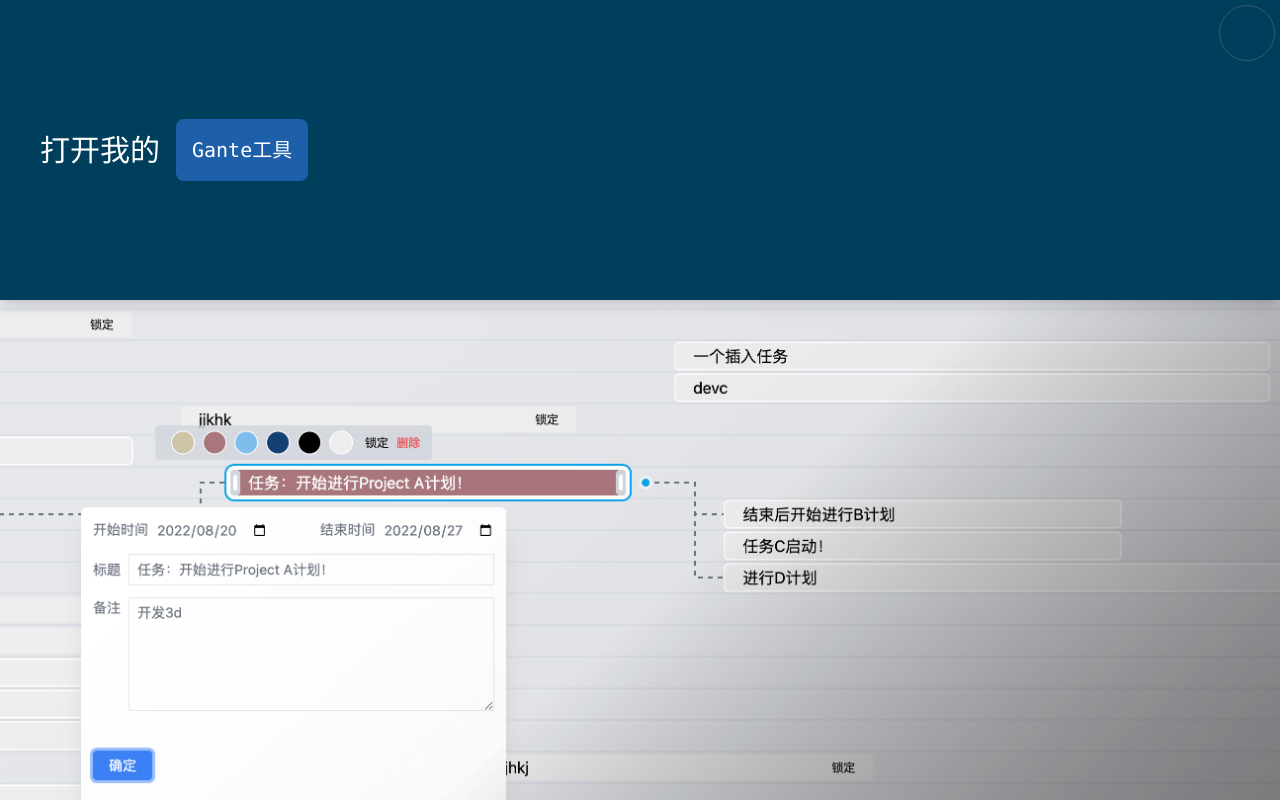
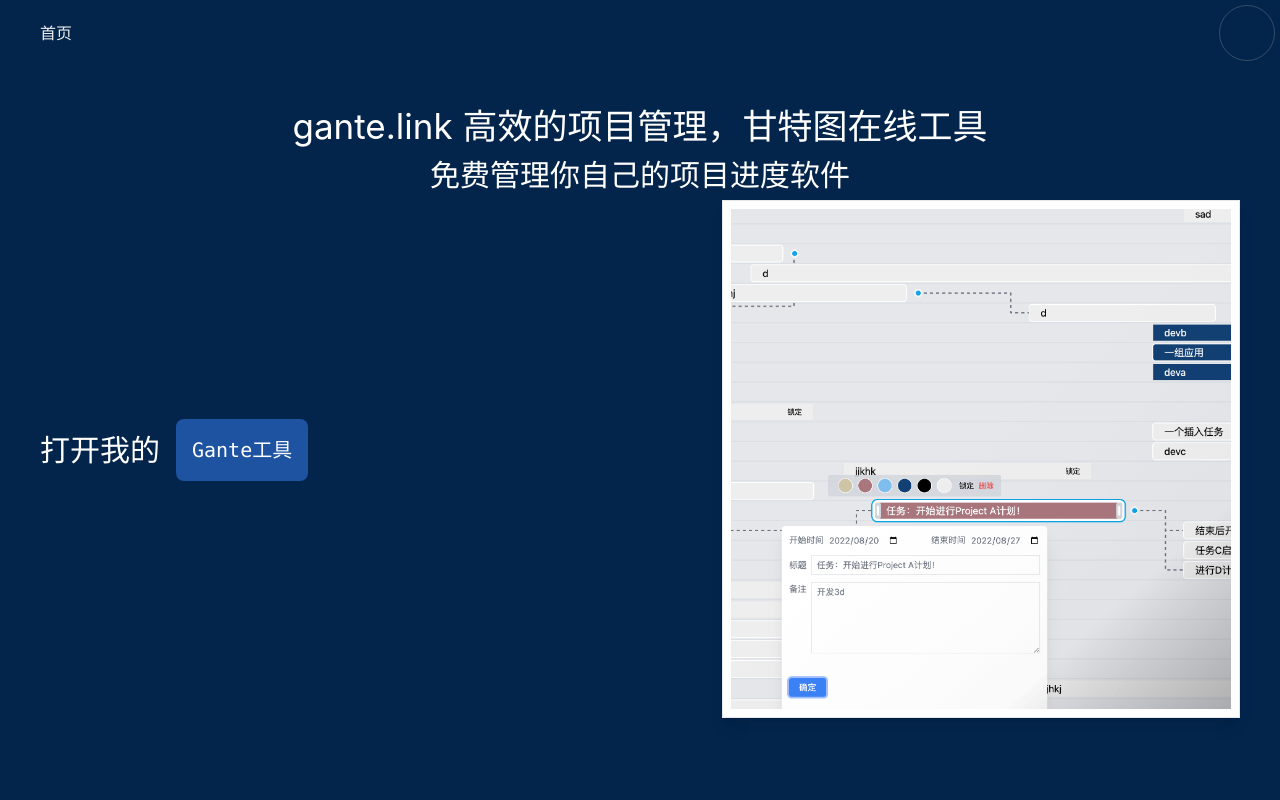
Before and after one commit to Qquanwei/gante, a Next.js app: page / in a window 1280 px wide. Built offline with nearby package versions, Linux system fonts and the light colour scheme.

Commit message:
feat: 优化

```diff
--- a/components/gante-core/node.js
+++ b/components/gante-core/node.js
@@ -183,12 +183,11 @@ function Node({id, index }) {
         data-role="left-dragger">
         <DraggleBar />
       </div>
-      <span className="grow px-2">
+      <span className="grow px-2 sticky overflow-hidden right-[2px] left-[2px]">
         { item.title }
       </span>
 
       <div data-role="ignore-events">
-
         <NodeControlPanel node={item} contextInfo={contextInfo} left={left} hover={hover}/>
 
         <NodeFormModal node={item} contextInfo={contextInfo} top={top} left={left} hover={hover}/>
@@ -201,7 +200,7 @@ function Node({id, index }) {
 
 
       </div>
-      <div className={classNames("ml-auto sticky right-2 text-xs mr-2", { hidden: !item.lock })}>
+      <div className={classNames("ml-auto sticky right-[2px] text-xs mr-2", { hidden: !item.lock })}>
         锁定
       </div>
 
--- a/components/gante-core/use-grab-event.js
+++ b/components/gante-core/use-grab-event.js
@@ -6,7 +6,7 @@ import useGante from './useGante';
 
 function getScrollingElement(element) {
   let cur = element;
-  while (cur && (cur.scrollHeight === cur.clientHeight)) {
+  while (cur && !/scroll-container/.test(cur.dataset.role)) {
     cur = cur.parentElement;
   }
   return cur || document.scrollingElement;
--- /dev/null
+++ b/components/header/index.js
@@ -0,0 +1,39 @@
+import classNames from 'classnames';
+import User from 'components/user';
+import Link from 'next/link';
+
+function Header({ children, className, user, side }) {
+  if (side === 'left') {
+    return (
+      <div className="z-20 text-[#333] fixed top-0 bottom-0 left-0 w-[60px] bg-white">
+        <Link href="/">
+          <div className="bg-[url(/logo.png)] cursor-pointer bg-white w-[60px] bg-cover h-[60px]"></div>
+        </Link>
+        <div className="flex flex-col items-center h-full">
+          <ul className="flex mt-10 flex-col">
+          </ul>
+          <div className="mt-auto mb-20">
+            <User user={user} />
+            { children }
+          </div>
+        </div>
+      </div>
+    );
+  }
+
+  return (
+    <div className="z-10  text-[#f0f0f0] left-0 absolute right-0 pr-2 pt-2">
+      <div className="flex items-center">
+        <ul className="flex ml-10">
+          <li>首页</li>
+        </ul>
+        <div className="ml-auto">
+          <User user={user} />
+          { children }
+        </div>
+      </div>
+    </div>
+  );
+}
+
+export default Header;
--- a/components/layout/index.js
+++ b/components/layout/index.js
@@ -18,7 +18,7 @@ function LeftSide({ children }) {
 
 function Content({ children }) {
     return (
-        <div className="w-[100vw] h-[100vh] overflow-auto">
+        <div className="w-[100vw] h-[100vh] overflow-auto relative" data-role="scroll-container">
             { children }
         </div>
     );
--- a/components/user/index.js
+++ b/components/user/index.js
@@ -48,7 +48,6 @@ function User({ user }) {
           第三方登录授权
         </h1>
         <div className="flex items-center justify-center flex-col mx-auto mt-[20px] w-[300px]">
-
           <div className="g-signin2 h-[36px]" data-onsuccess="onGoogleSignIn"></div>
           <a className="github-login block border flex items-center justify-center hover:bg-gray-300 w-full mt-[10px] h-[36px]" noreferer="true" href="https://github.com/login/oauth/authorize?login&client_id=c7b4ad0b9f7f6b38da81&scope=user" >
             Github
--- a/config/config.online.js
+++ b/config/config.online.js
@@ -2,5 +2,5 @@ const mongo_uname = process.env.GANTE_MONGO_UNAME;
 const mongo_pass = process.env.GANTE_MONGO_PASS;
 
 module.exports = {
-  MONGO_ADDR: `mongodb://${mongo_uname}:${mongo_pass}@dds-bp10dc1f0e38fad41.mongodb.rds.aliyuncs.com:3717`
+  MONGO_ADDR: `mongodb://${mongo_uname}:${mongo_pass}@dds-bp10dc1f0e38fad41.mongodb.rds.aliyuncs.com:3717/gante_store`
 };
--- a/package.json
+++ b/package.json
@@ -19,6 +19,7 @@
     "autoprefix": "^1.0.1",
     "axios": "^1.2.1",
     "classnames": "^2.3.1",
+    "cookie": "^0.5.0",
     "cross-env": "^7.0.3",
     "dayjs": "^1.11.5",
     "deferred": "^0.7.11",
--- a/pages/editor.js
+++ b/pages/editor.js
@@ -1,38 +1,31 @@
-import { useEffect, useCallback, useState, useRef, Fragment } from 'react';
+import { useEffect, useCallback, useState } from 'react';
 import classNames from 'classnames';
 import qs from 'qs';
+import Header from 'components/header';
 import { Container, LeftSide, Content } from '../components/layout';
 import { GanteProvider, GanteGraph, StatusBar } from '../components/gante-core';
 import dynamic from 'next/dynamic';
-import Sidebar from '../components/sidebar';
 import config from '../config';
 
 // 左边是一个TODO，右边是一个Gante
 export default dynamic(() => Promise.resolve(
   function Editor({ user }) {
-    const [pending, setPending] = useState(true);
-    const [connected, setConnected] = useState(false);
-    const ganteRef = useRef(null);
-
     const query = qs.parse(window.location.search.slice(1));
 
     return (
-      <div className="w-[1000px] h-full">
-        <GanteProvider ref={ganteRef} docId={query.id || 'default-table'}>
-          <Sidebar pending={pending} connected={connected} />
+      <div>
+        <Header user={user} side="left" />
+        <div className="w-full h-full text-black">
+          <GanteProvider docId={query.id}>
             <Container className="h-screen">
               <Content>
                 <GanteGraph />
               </Content>
               <StatusBar className="fixed bottom-0 left-0 z-10 w-30">
-              <Fragment>
-                <span className={classNames("shrink-0 block rounded-full w-3 h-3", !connected ? 'bg-gray-300' : 'bg-green-500' )}></span>
-                <span className="text-xs ml-2 inline-block whitespace-nowrap">
-                </span>
-              </Fragment>
               </StatusBar>
             </Container>
           </GanteProvider>
+        </div>
       </div>
     );
 }), {
--- a/pages/index.js
+++ b/pages/index.js
@@ -1,6 +1,7 @@
 import Head from 'next/head';
+import Header from 'components/header';
 import Link from 'next/link';
-import User from 'components/user';
+
 
 export default function Home({ user }) {
   return (
@@ -11,14 +12,20 @@ export default function Home({ user }) {
         <link rel="icon" href="/favicon.ico" />
         <meta name="google-signin-client_id" content="499253238732-j69pk534uht0ce1h8vg1ts8epak5rgm8.apps.googleusercontent.com" />
       </Head>
+      <main className="fixed left-0 right-0 bottom-0 top-0 bg-[#03254c] text-white">
+        <Header user={user} />
 
-      <main className="fixed left-0 right-0 bottom-0 top-0">
-        <header className="z-10 absolute right-0 pr-2 pt-2">
-          <User user={user} />
-        </header>
-        <div className="w-full h-full bg-[url('/gante-first.png')] bg-cover " >
+        <div className="text-[30px] text-center mt-[100px]">
+          <h1 className="text-[35px]">
+            gante.link 高效的项目管理，甘特图在线工具
+          </h1>
+
+          <h1>免费管理你自己的项目进度软件</h1>
         </div>
-        <div className="text-black h-[300px] flex items-center text-blod text-[30px] absolute top-0 shadow-lg shadow-blue/50 shadow px-10 bg-[#003f5c] w-full">
+        <div className="absolute p-2 border shadow shadow-lg right-10 top-[200px] bg-white" >
+          <div className="w-[500px] h-[500px] bg-[url('/gante-first.png')] bg-cover"></div>
+        </div>
+        <div className="text-black h-[300px] flex items-center text-blod text-[30px] absolute top-[300px] px-10 w-full">
           <div className="flex font-mono text-white justify-center items-center">
             打开我的
             <Link href={`/editor?id=${user?.defaultTableId || 0}`}>
```
Also changed, not shown: public/logo.png (added). Lines whose indentation alone changed are shown as unchanged.
